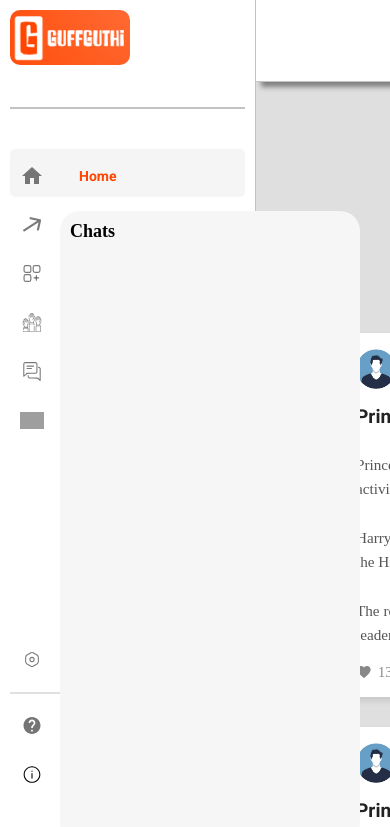
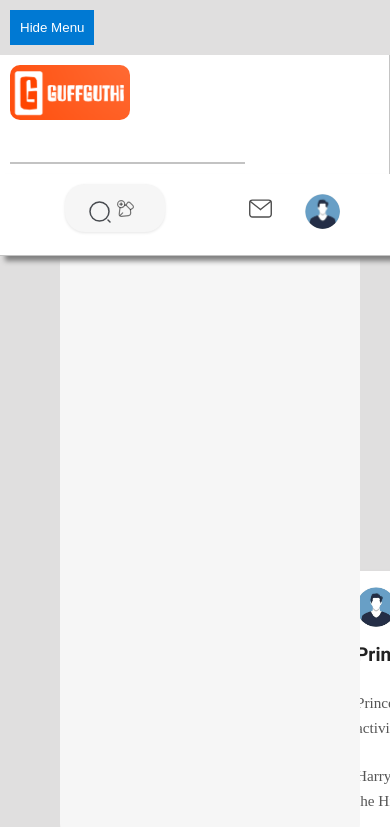
Before and after one commit to rezenn/GuffGuthi, a React (Vite) app in the folder GuffGuthi/: page /home in a window 390 px wide. Shown: the top 827 px of the page. Built offline with nearby package versions, Linux system fonts and the light colour scheme; grey boxes are pictures that could not be loaded; a web font is replaced by a local one.

Commit message:
Make searchbar responsive

```diff
--- a/GuffGuthi/src/components/navbar/Navbar.jsx
+++ b/GuffGuthi/src/components/navbar/Navbar.jsx
@@ -1,17 +1,37 @@
-import React from "react";
+import React, { useState } from "react";
 import "./navbar.css";
 import { useNavigate } from "react-router-dom";
 
 const Navbar = ({ activePage, setActivePage }) => {
+  const [isSidebarVisible, setSidebarVisible] = useState(true);
   const navigate = useNavigate();
 
   const handleNavigation = (page) => {
-    setActivePage(page); // Update active page state
-    navigate(`/${page}`); // Navigate to the route
+    setActivePage(page);
+    navigate(`/${page}`);
+  };
+
+  const toggleSidebar = () => {
+    setSidebarVisible(!isSidebarVisible);
   };
 
   return (
     <>
+      <div className={`sidebar ${isSidebarVisible ? 'visible' : 'hidden'}`}>
+        <button className="toggle-button" onClick={toggleSidebar}>
+          {isSidebarVisible ? 'Hide' : 'Show'} Menu
+        </button>
+        <div className="navbar">
+          <div className="navbar-logo">
+            <img src="./src/assets/logo.png" alt="Logo" />
+          </div>
+          <div className="navbar-Line">
+            <hr />
+          </div>
+          {/* Sidebar buttons */}
+          {/* ... (rest of your sidebar buttons) */}
+        </div>
+      </div>
 
       <div className="search-container">
         <div className="search-bar">
@@ -20,25 +40,20 @@ const Navbar = ({ activePage, setActivePage }) => {
             className={activePage === "search" ? "active" : ""}
             onClick={() => handleNavigation("search")}
           >
-            <img src="./src/assets/search.svg" alt="search Icon" className="search_icon"/>
+            <img src="./src/assets/search.svg" alt="search Icon" className="search_icon" />
           </button>
-
           <input type="text" className="search-input" placeholder="Search..." />
-
+          <div className="search-actions">
             <button className="notification-button">
-            <img src="./src/assets/notification.svg" alt="notification Icon" className="notification_icon"/>
-            Notification
+              <img src="./src/assets/notification.svg" alt="notification Icon" className="notification_icon" />
             </button>
-
             <button
               id="post-button"
               className={activePage === "createPost" ? "active" : ""}
               onClick={() => handleNavigation("createPost")}
             >
               <img src="./src/assets/s_post.svg" alt="post Icon" className="Post_icon" />
-            Post
             </button>
-
             <button
               id="profile"
               className={activePage === "viewProfilePage" ? "active" : ""}
@@ -48,101 +63,6 @@ const Navbar = ({ activePage, setActivePage }) => {
             </button>
           </div>
         </div>
- //sidebar code starts//
-      <div className="navbar">
-        <div className="navbar-logo">
-          <img src="./src/assets/logo.png" alt="Logo" />
-        </div>
-
-        <div className="navbar-Line">
-          <hr></hr>
-        </div>
-
-        <button
-          id="homeButton"
-          className={activePage === "home" ? "active" : ""}
-          onClick={() => handleNavigation("home")}
-        >
-          <img src="./src/assets/homebutton1.svg" alt="Home Icon" className="icon" />
-          Home
-        </button>
-
-        <button
-          id="popularButton"
-          className={activePage === "group" ? "active" : ""}
-          onClick={() => handleNavigation("group")}
-        >
-          <img src="./src/assets/popularbutton.svg" alt="Group Icon" className="Popular_icon" />
-          Group
-        </button>
-
-        <button
-          id="myPostsButton"
-          className={activePage === "my-posts" ? "active" : ""}
-          onClick={() => handleNavigation("my-posts")}
-        >
-          <img src="./src/assets/myPost.svg" alt="my post Icon" className="MyPost_icon" />
-          My Posts
-        </button>
-
-        <button
-          id="requestsButton"
-          className={activePage === "communityServices" ? "active" : ""}
-          onClick={() => handleNavigation("communityServices")}
-        >
-          <img src="./src/assets/request.svg" alt="request Icon" className="request_icon" />
-          Community Services
-        </button>
-
-        <button
-          id="chatButton"
-          className={activePage === "chat" ? "active" : ""}
-          onClick={() => handleNavigation("chat")}
-        >
-          <img src="./src/assets/chats.svg" alt="chats Icon" className="chat_icon" />
-          Chat
-        </button>
-
-        <button
-          id="createGroupButton"
-          className={activePage === "createGroup" ? "active" : ""}
-          onClick={() => handleNavigation("createGroup")}
-
-        >
-          <img src="./src/assets/group.svg" alt="group Icon" className="group_icon" />
-          Create Group
-        </button>
-
-        <button
-          id="settingsButton"
-          className={activePage === "settings" ? "active" : ""}
-          onClick={() => handleNavigation("settings")}
-        >
-          <img src="./src/assets/settings.svg" alt="setting Icon" className="settings_icon" />
-          Settings
-        </button>
-
-        <div className="settingANDhelp-Line">
-          <hr></hr>
-        </div>
-
-        <button
-          id="helpButton"
-          className={activePage === "help" ? "active" : ""}
-          onClick={() => handleNavigation("help")}
-        >
-          <img src="./src/assets/help.svg" alt="help Icon" className="help_icon" />
-          Help
-        </button>
-
-        <button
-          id="aboutButton"
-          className={activePage === "about" ? "active" : ""}
-          onClick={() => handleNavigation("about")}
-        >
-          <img src="./src/assets/about.svg" alt="about Icon" className="about_icon" />
-          About
-        </button>
       </div>
     </>
   );
--- a/GuffGuthi/src/components/navbar/navbar.css
+++ b/GuffGuthi/src/components/navbar/navbar.css
@@ -567,3 +567,53 @@ body {
 
 
 }
+/* General styles for mobile responsiveness */
+@media (max-width: 768px) {
+  .navbar {
+    width: 100%;
+    height: auto;
+    position: relative;
+    display: flex;
+    flex-direction: column;
+  }
+
+  .search-container {
+    width: 100%;
+    position: relative;
+    margin-left: 0;
+  }
+
+  .search-bar {
+    width: 100%;
+    display: flex;
+    justify-content: space-between;
+    padding: 10px;
+  }
+
+  .search-actions {
+    display: flex;
+    align-items: center;
+  }
+
+  .toggle-button {
+    display: block;
+    margin: 10px;
+    background-color: #0079d3;
+    color: white;
+    border: none;
+    padding: 10px;
+    cursor: pointer;
+  }
+
+  .sidebar {
+    display: none; /* Hide sidebar by default */
+  }
+
+  .sidebar.visible {
+    display: block; /* Show sidebar when visible */
+  }
+
+  .sidebar.hidden {
+    display: none; /* Hide sidebar when hidden */
+  }
+}
```
Lines whose indentation alone changed are shown as unchanged.
